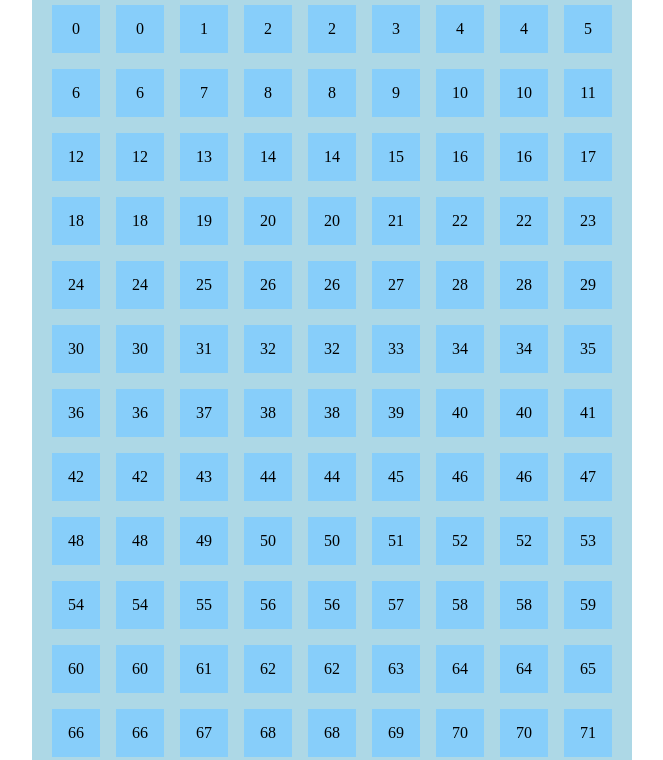
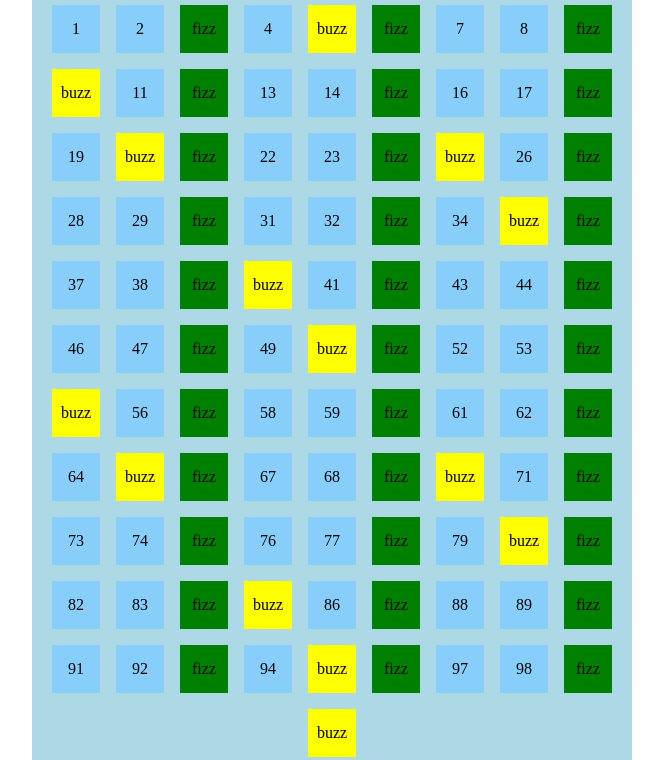
Before and after one commit to GiovanniCalia/js-fizzbuzzdom, a plain HTML site: page index.html in a window 1280 px wide. Shown: the part 40-800 px from the top of the page, without its empty margins (308-971 px from the left). Drawn offline with Linux system fonts and the light colour scheme.

Commit message:
Continuazione dell'esercizio

```diff
--- a/css/stile.css
+++ b/css/stile.css
@@ -18,7 +18,6 @@ h1{
     display: flex;
     flex-wrap: wrap;
     justify-content: center;
-
 }
 
 .box{
@@ -30,3 +29,25 @@ h1{
     justify-content: center;
     align-items: center;
 }
+
+/*.boxed{
+    width: 3rem;
+    height: 3rem;
+    margin: 0.5rem;
+    background-color: green;
+    display: flex;
+    justify-content: center;
+    align-items: center;
+}*/
+
+.green{
+    background-color: green;
+}
+
+.yellow{
+    background-color: yellow;
+}
+
+.red{
+    background-color: red;
+}
--- a/js/script.js
+++ b/js/script.js
@@ -1,10 +1,14 @@
 let areaBoxes = document.querySelector(".box-area");
 
 
-for (index = 0; index <= 100; index++){
-    areaBoxes.innerHTML += `<div class="box">${index}</div>`;
-    console.log(index);
-    if (index % 2 == 0){
+for (index = 1; index <= 100; index++){
+    if (index % 3 == 0){
+        areaBoxes.innerHTML += `<div class="box green">fizz</div>`;
+    } else if (index % 5 == 0){
+        areaBoxes.innerHTML += `<div class="box yellow">buzz</div>`;
+    } else if (index % 15 == 0){
+        areaBoxes.innerHTML += `<div class="box red">buzz</div>`;
+    } else {
         areaBoxes.innerHTML += `<div class="box">${index}</div>`;
     }
 }
```
